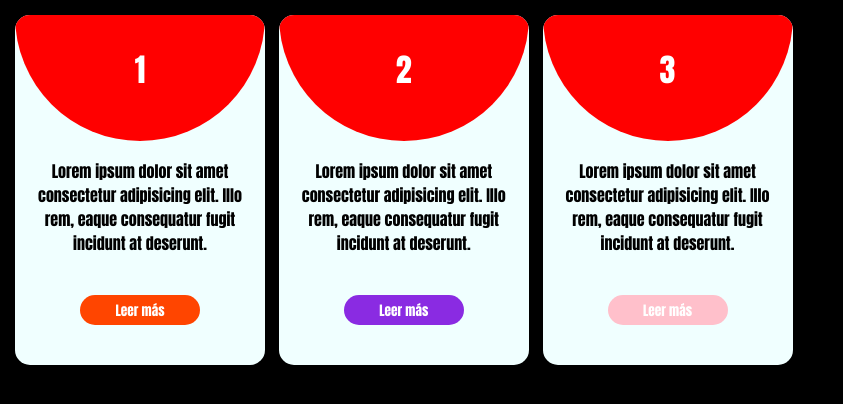
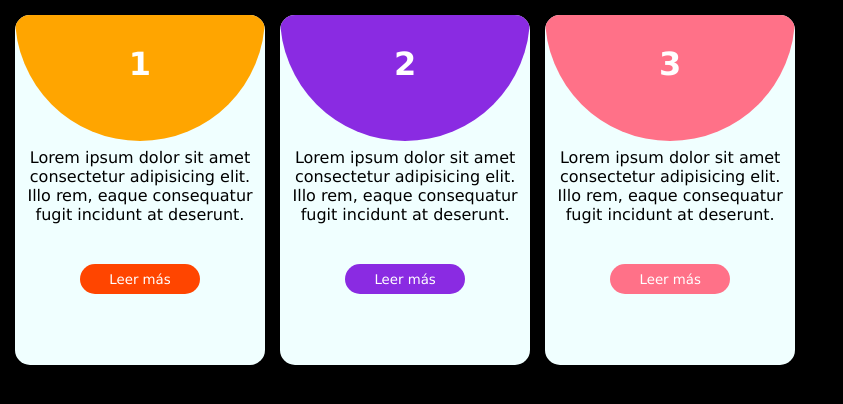
Before and after one commit to Ricardo350TST/INTROCSS, a plain HTML site: page cajitas.html in a window 1280 px wide. Shown: the whole page, without its empty margins (0-843 px from the left). Drawn offline with Linux system fonts and the light colour scheme.

Commit message:
Se agrego un before para darle a rosa y morado

```diff
--- a/styles/cajitas.css
+++ b/styles/cajitas.css
@@ -1,5 +1,5 @@
 *{
-    font-family: Impact, Haettenschweiler, 'Arial Narrow Bold', sans-serif;
+    font-family:Verdana, Geneva, Tahoma, sans-serif;
     margin: 0;
     box-sizing: border-box;
 }
@@ -55,7 +55,7 @@ p{
 }
 
 .color-rosa{
-    background-color: pink;
+    background-color: rgb(255, 113, 136);
 }
 
 /*.circulito{
@@ -73,9 +73,17 @@ p{
     content: '';
     width: 250px;
     height: 250px;
-    background: red;
+    background: orange;
     left: 0;
     top: -124px;
     position: absolute;
     z-index: 0;
 }
+
+.cajita.rosa::before{
+    background-color:rgb(255, 113, 136);
+}
+
+.cajita.morada::before{
+    background-color: blueviolet;
+}
```
